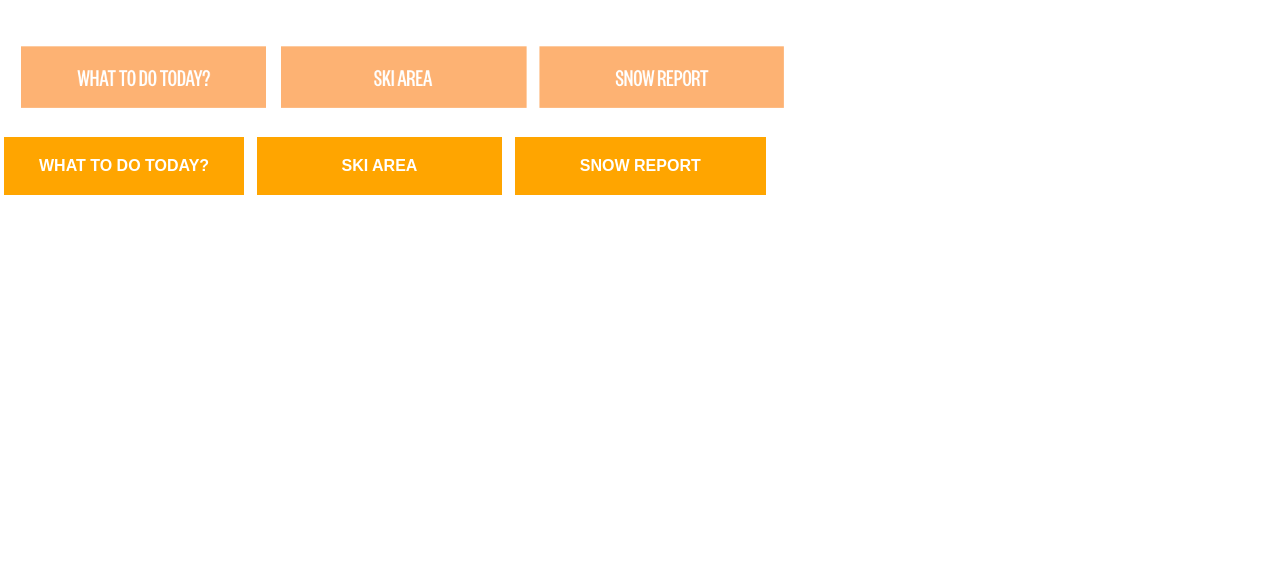
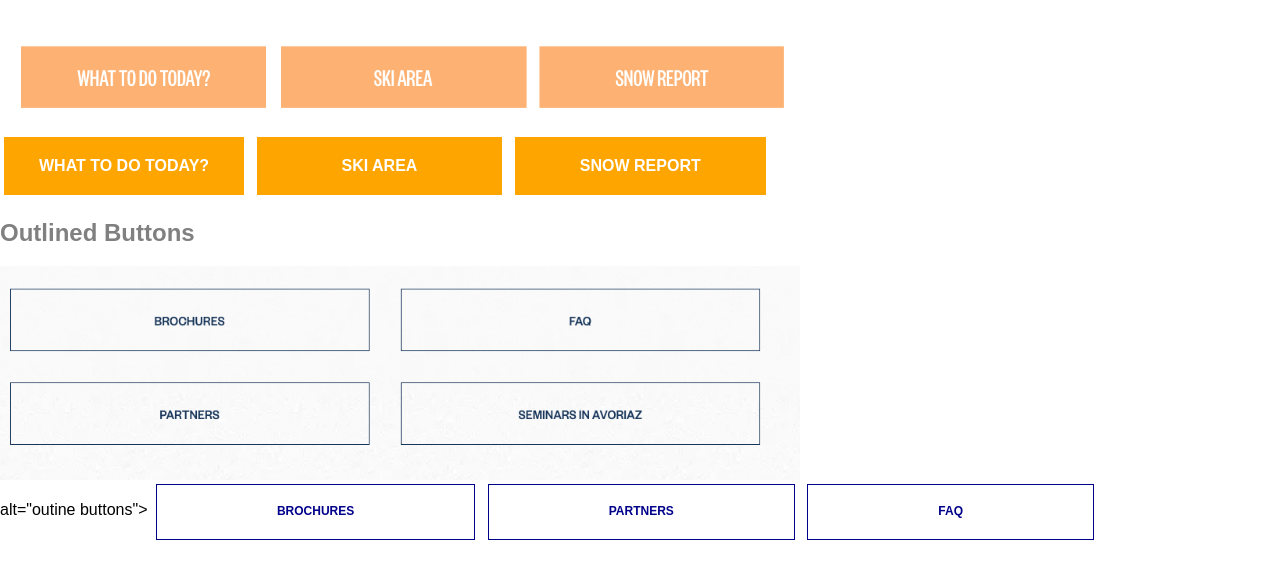
Before and after one commit to shollidayhastings/avoriaz_webdev_casestudy, a plain HTML site: page components/index.html in a window 1280 px wide. Shown: the part 110-688 px from the top of the page. Drawn offline with Linux system fonts and the light colour scheme.

Commit message:
Outlined Buttons
outlined buttons created

```diff
--- a/components/index.html
+++ b/components/index.html
@@ -20,6 +20,15 @@
         <button class="orange-ski">SKI AREA</button>
         <button class="orange-snow">SNOW REPORT</button>
     </div>
+
+    <div>
+        <h2 class="subtitle">Outlined Buttons</h2>
+        <img class="button-img" src="../components/avoriaz_screenshots/avoriaz__buttons-outline-blue2.png">
+        alt="outine buttons">
+        <button class="outline-brochures">BROCHURES</button>
+        <button class="outline-partners">PARTNERS</button>
+        <button class="outline-faq">FAQ</button>
+    </div>
 </body>
 
 <footer>
--- a/css/main.css
+++ b/css/main.css
@@ -60,3 +60,49 @@ body {
 .orange a {
     color: white;
 }
+
+/* OUTLINED BUTTONS */
+
+.outline-brochures {
+    font-family: "Helvetica condensed bold", sans-serif;
+    font-weight: bold;
+    border: none;
+    color: darkblue;
+    background: white;
+    border: .5px solid darkblue;
+    padding: 20px 120px;
+    font-size: 12px;
+    cursor: pointer;
+    display: inline-block;
+    margin: 4px;
+}
+
+.outline-partners {
+    font-family: "Helvetica condensed bold", sans-serif;
+    font-size: 1em;
+    font-weight: bold;
+    border: none;
+    color: darkblue;
+    background: white;
+    border: .5px solid darkblue;
+    padding: 20px 120px;
+    font-size: 12px;
+    cursor: pointer;
+    display: inline-block;
+    margin: 4px;
+}
+
+.outline-faq {
+    font-family: "Helvetica condensed bold", sans-serif;
+    font-size: 1em;
+    font-weight: bold;
+    border: none;
+    color: darkblue;
+    background: white;
+    border: .5px solid darkblue;
+    padding: 20px 130px;
+    font-size: 12px;
+    cursor: pointer;
+    display: inline-block;
+    margin: 4px;
+}
```
Also changed, not shown: components/buttons.html (added).
